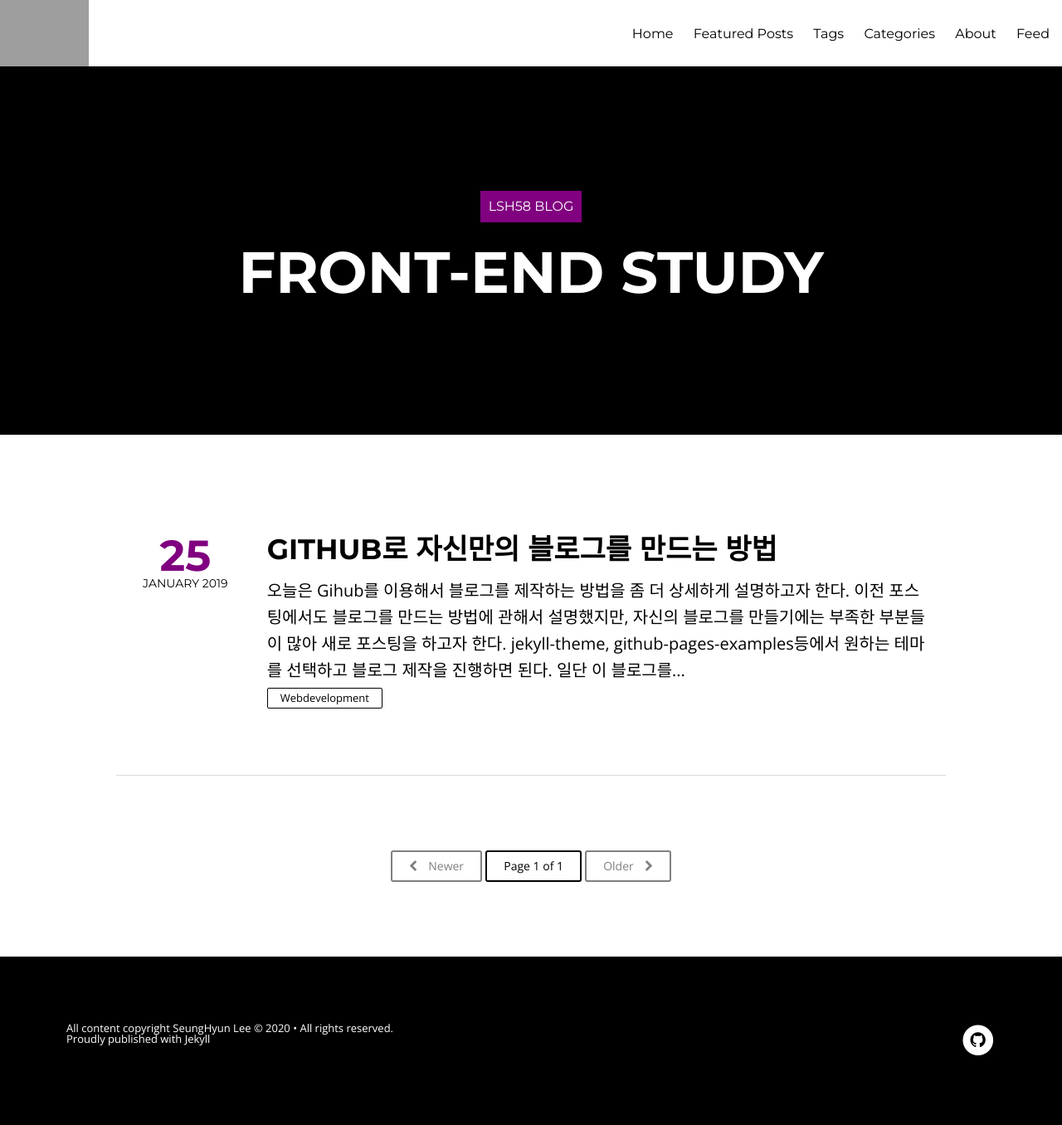
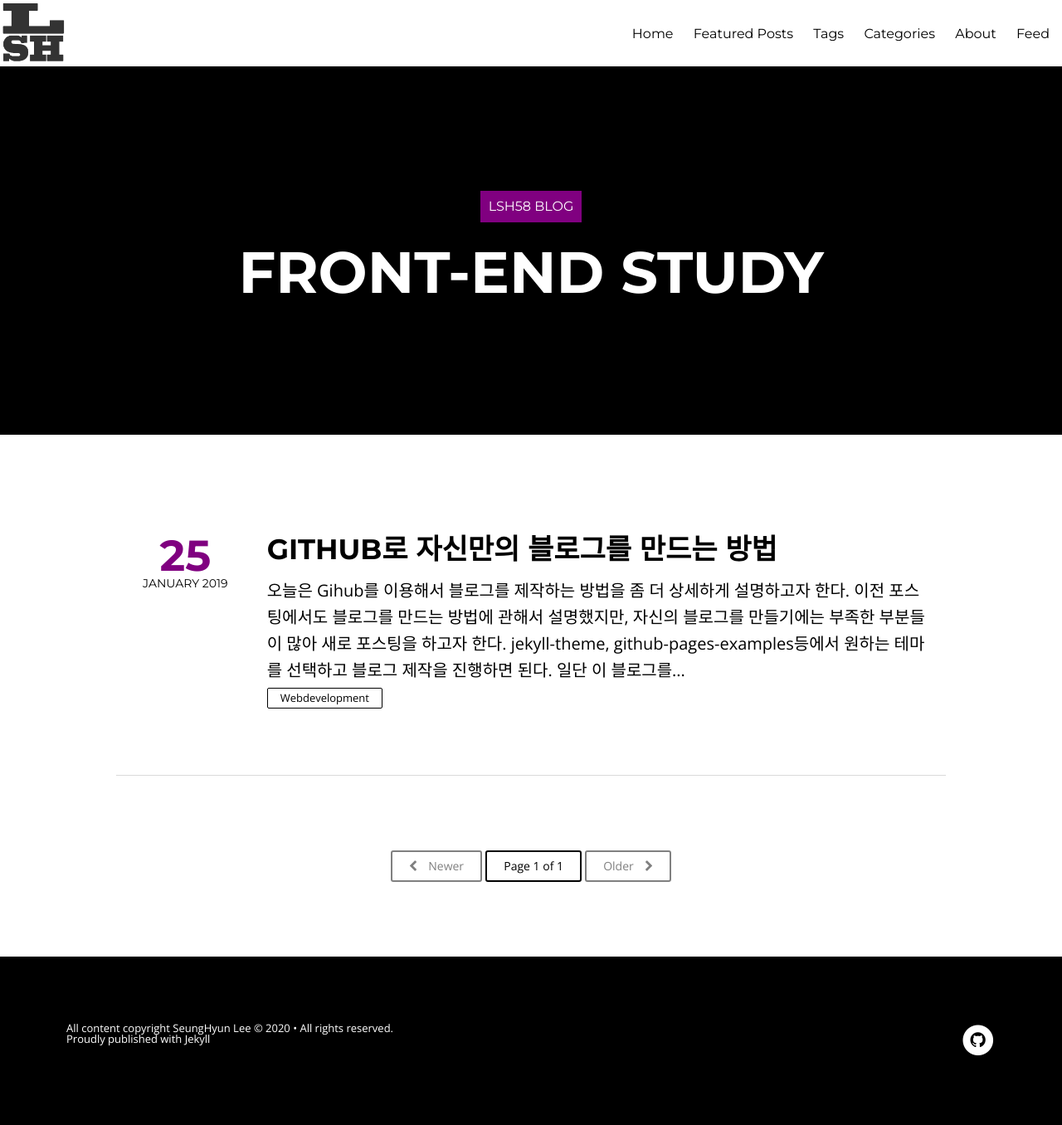
Before and after one commit to lsh58/lsh58.github.io, a Jekyll site: the page built from index.html, in a window 1280 px wide. Shown: the whole page at 83% size. Built offline with Jekyll 4.4.1, drawn with Linux system fonts in a browser that asks for light colours; nearby versions of some CDN libraries; the list of posts is cut into pages by our own code.

Commit message:
Update _config.yml

```diff
--- a/_config.yml
+++ b/_config.yml
@@ -1,6 +1,6 @@
 title: Lsh58 Blog
 description: "Front-end Study"
-logo:
+logo: logo.png
 disqus_shortname: lsh58
 disqus_url: tmdgus508@naver.com
 disqus_id: lsh58
```
